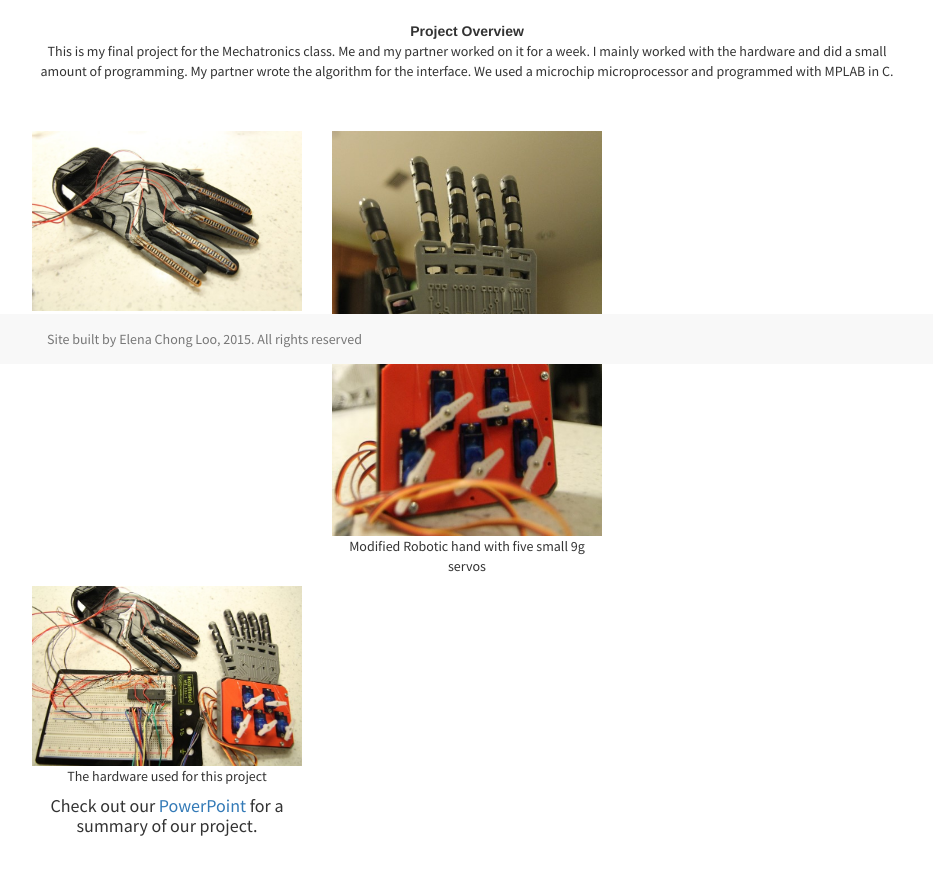
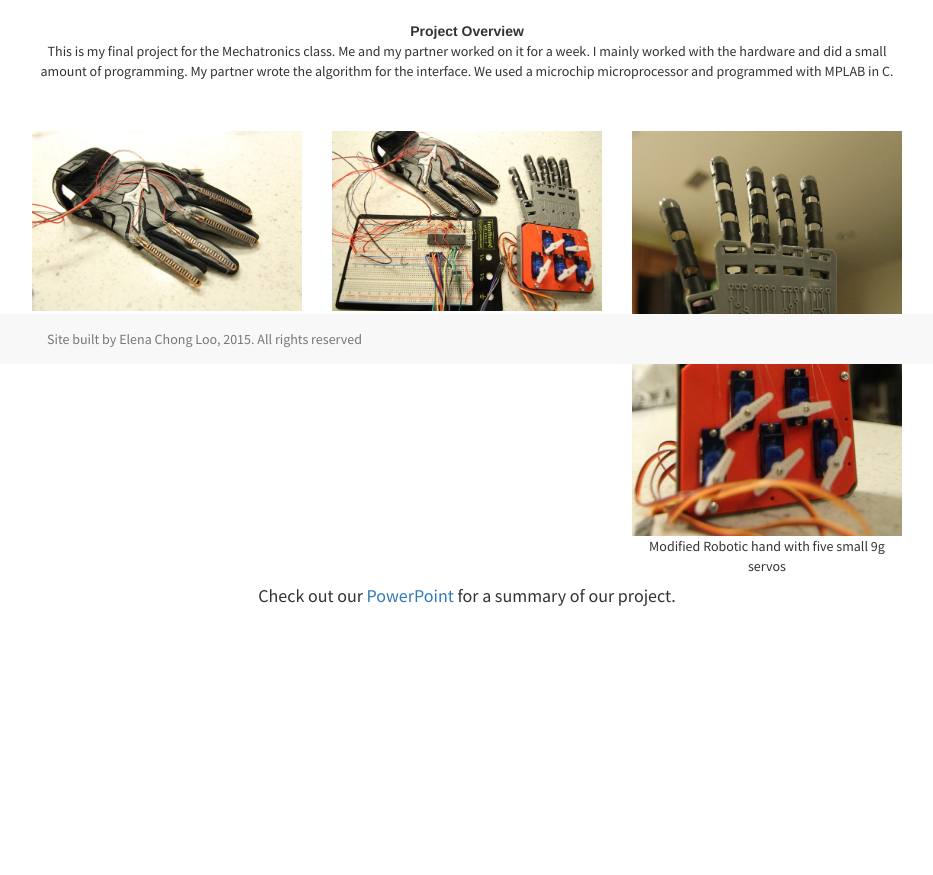
Before and after one commit to helenchg/elenachong.com, a Jekyll site: the page built from projects/robotichand/index.html, in a window 1280 px wide, cut to the strip 536-1462 px from the top of the page. Shown: the top 875 px of the strip, without its empty margins (173-1106 px from the left). Built offline with Jekyll 4.4.1, drawn with Linux system fonts in a browser that asks for light colours; nearby versions of some CDN libraries; after the commit the page ends 1232 px from its top, so only the background shows below that.

Commit message:
fixed robotic hand index

```diff
--- a/projects/robotichand/index.html
+++ b/projects/robotichand/index.html
@@ -7,7 +7,7 @@ title: Robotic Hand
      <center><h3>Glove Driven Robotic Hand</h3>
 <!-- 16:9 aspect ratio -->
 <div class="responsive-video">
-<iframe width="560" height="315" src="https://www.youtube.com/watch?v=f2_CVvJvL9c" frameborder="0" allowfullscreen></iframe>
+<iframe width="560" height="315" src="//www.youtube.com/watch?v=f2_CVvJvL9c" frameborder="0" allowfullscreen></iframe>
 </div>
 <br>
 <div>
@@ -26,22 +26,19 @@ This is my final project for the Mechatronics class. Me and my partner worked on
                     </div>
                      <div class = "col-md-4">
                                 <!-- Project 1 -->
+                         <img src = "/projects/robotichand/media/roboticset.jpg" class="img-responsive">
+                         <p>The hardware used for this project</p>
+                    </div>
+                     <div class = "col-md-4">
+                                <!-- Project 1 -->
                          <img src = "/projects/robotichand/media/roboticHAND.jpg" class="img-responsive">
                          <p>Modified Robotic hand with five small 9g servos</p>
                     </div>
-                </div>
-
-                 <div class="row">
-                     <div class = "col-md-4">
-                                <!-- Project 1 -->
-                         <img src = "/projects/robotichand/media/roboticset.jpg" class="img-responsive">
-                         <p>The hardware used for this project</p>
-
 <h4>Check out our <a href="/projects/comsyst/Final%20Lab%20Report%20V2.pdf">PowerPoint</a> for a summary of our project.
    </h4>
 
      </center>
 
-
+         </div>
     </div>
         <!-- END OF HEADER -->
```
